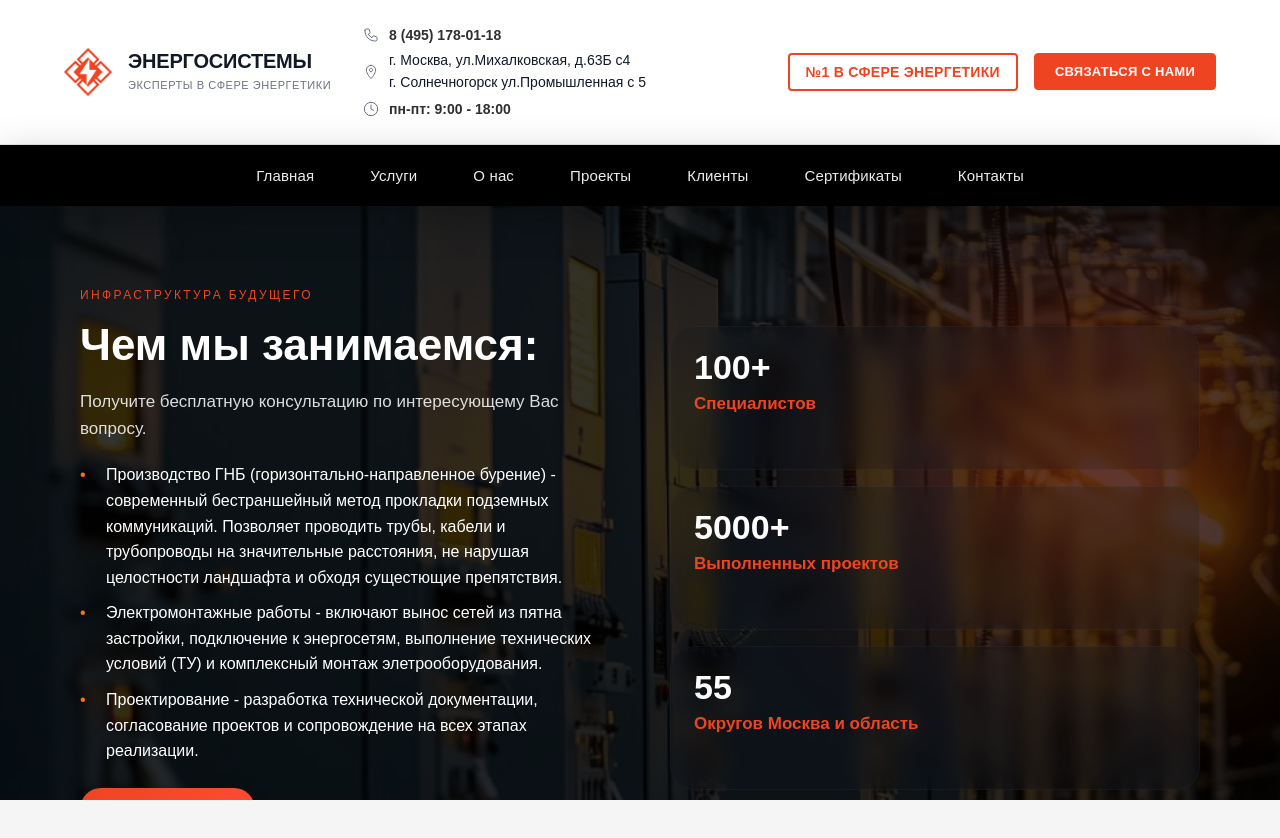
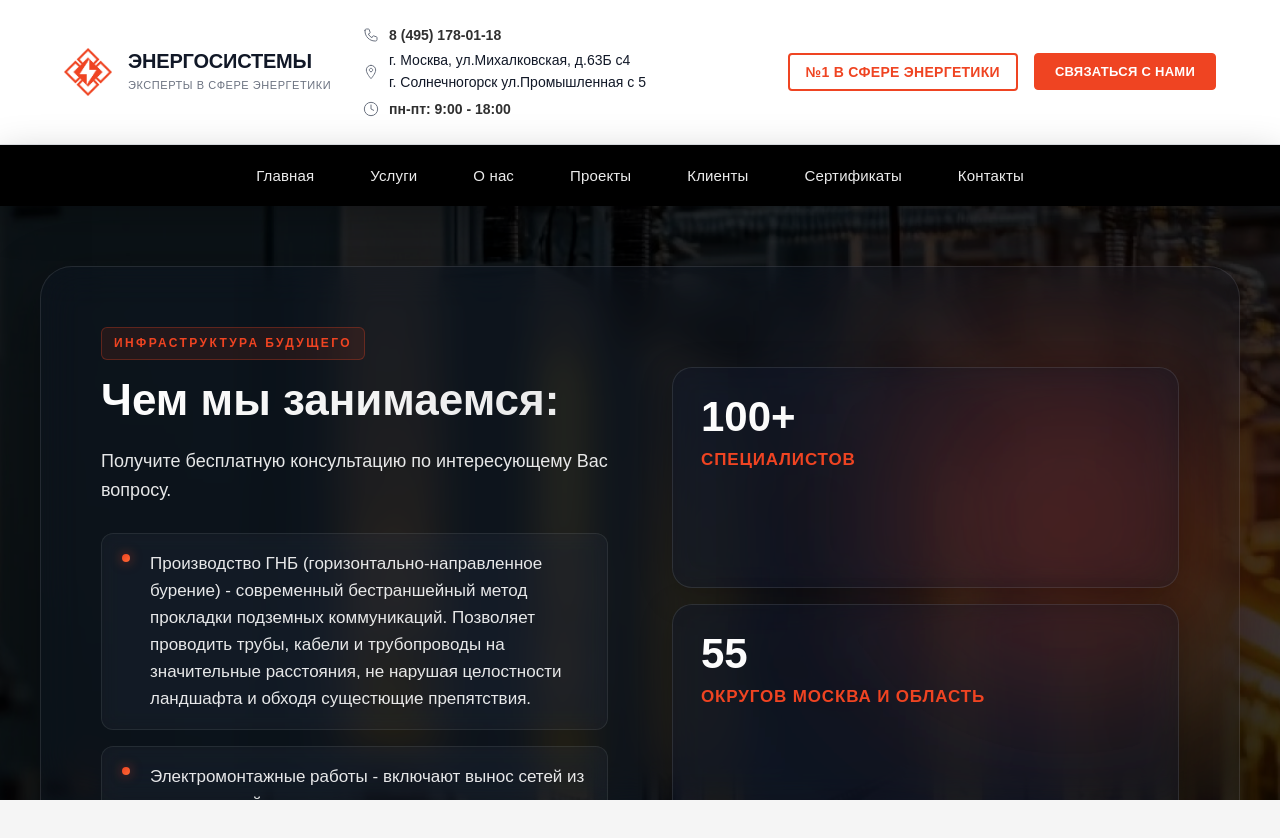
Before and after one commit to stepsharpnew/energo_systems, a Vue app in the folder front/: page / in a window 1280 px wide. Shown: the top 838 px of the page. Built offline with nearby package versions, Linux system fonts and the light colour scheme.

Commit message:
feat: enhance ContentBlocks and HeroSection components with improved animations, layout adjustments, and responsive design features

```diff
--- a/front/src/components/energy-systems/ContentBlocks.vue
+++ b/front/src/components/energy-systems/ContentBlocks.vue
@@ -2,11 +2,12 @@
   <section class="services-section" ref="aboutSection">
     <div ref="block1" class="content-block content-block-1" data-speed="0.9">
       <img
+        ref="image1"
         :src="contentImage1"
         alt="О компании"
         class="content-image content-image-1"
       />
-      <div class="content-text">
+      <div ref="text1" class="content-text">
         <h2 class="content-title">О компании</h2>
         <p class="content-intro">
           Ведущая энергетическая компания с более чем 10-летним опытом работы в Москве и Московской области.
@@ -52,7 +53,7 @@
     </div>
 
     <div ref="block2" class="content-block content-block-2" data-speed="0.8">
-      <div class="content-text">
+      <div ref="text2" class="content-text">
         <h2 class="content-title">Как мы работаем</h2>
         <p class="content-intro">
           Мы предлагаем комплексный подход к реализации проектов — от первичной консультации до ввода объекта в эксплуатацию.
@@ -105,11 +106,14 @@
       </div>
       <div class="content-images-group">
         <img
+          ref="image2"
           :src="contentImage2"
           alt="Как мы работаем"
           class="content-image content-image-2"
         />
         <img
+          v-if="!isMobile"
+          ref="image4"
           :src="contentImage4"
           alt="Как мы работаем"
           class="content-image content-image-4"
@@ -120,17 +124,20 @@
     <div ref="block3" class="content-block content-block-3" data-speed="0.8">
       <div class="content-images-group">
         <img
+          ref="image3"
           :src="contentImage3"
           alt="Наши преимущества"
           class="content-image content-image-3"
         />
         <img
+          v-if="!isMobile"
+          ref="image5"
           :src="contentImage5"
           alt="Наши преимущества"
           class="content-image content-image-5"
         />
       </div>
-      <div class="content-text">
+      <div ref="text3" class="content-text">
         <h2 class="content-title">Наши преимущества</h2>
         <p class="content-intro">
           Мы создаем максимальную ценность для наших клиентов, сочетая профессиональный опыт,
@@ -226,9 +233,11 @@ export default {
       contentImage4,
       contentImage5,
       rossetiLogo,
+      isMobile: false,
     };
   },
   mounted() {
+    this.checkMobile();
     this.$nextTick(() => {
       this.setupScrollTrigger();
       // Обновляем ScrollTrigger после монтирования
@@ -247,6 +256,9 @@ export default {
     }
   },
   methods: {
+    checkMobile() {
+      this.isMobile = window.innerWidth <= 992;
+    },
     setupScrollTrigger() {
       const gsap = this.$gsap;
       const ScrollTrigger = this.$ScrollTrigger;
@@ -267,81 +279,222 @@ export default {
         scrubValue: 0.5,
       };
 
-      // Анимация для блока 1 (движение слева) - появляется вниз, пропадает вверх
+      // Анимация для блока 1 - отдельно для изображения и текста
       if (this.$refs.block1) {
-        const anim1 = gsap.fromTo(
-          this.$refs.block1,
+        // Анимация изображения
+        if (this.$refs.image1) {
+          const imageAnim1 = gsap.fromTo(
+            this.$refs.image1,
             {
               opacity: 0,
               x: -animConfig.xOffset,
+              scale: 0.95,
             },
             {
               opacity: 1,
               x: 0,
-            ease: "power1.out",
+              scale: 1,
+              ease: "power2.out",
               scrollTrigger: {
                 trigger: this.$refs.block1,
-              start: "top 90%",
-              end: isMobile ? "top 50%" : "center 60%",
-              scrub: animConfig.scrubValue, // Привязка к скроллу - работает в обе стороны
+                start: "top 85%",
+                end: isMobile ? "top 40%" : "center 50%",
+                scrub: animConfig.scrubValue,
               },
             }
           );
-
-        if (anim1.scrollTrigger) {
-          this.scrollTriggers.push(anim1.scrollTrigger);
+          if (imageAnim1.scrollTrigger) {
+            this.scrollTriggers.push(imageAnim1.scrollTrigger);
           }
         }
 
-      // Анимация для блока 2 (движение справа) - появляется вниз, пропадает вверх
+        // Анимация текста
+        if (this.$refs.text1) {
+          const textAnim1 = gsap.fromTo(
+            this.$refs.text1,
+            {
+              opacity: 0,
+              y: 30,
+            },
+            {
+              opacity: 1,
+              y: 0,
+              ease: "power2.out",
+              scrollTrigger: {
+                trigger: this.$refs.block1,
+                start: "top 85%",
+                end: isMobile ? "top 40%" : "center 50%",
+                scrub: animConfig.scrubValue,
+              },
+            }
+          );
+          if (textAnim1.scrollTrigger) {
+            this.scrollTriggers.push(textAnim1.scrollTrigger);
+          }
+        }
+      }
+
+      // Анимация для блока 2 - отдельно для изображений и текста
       if (this.$refs.block2) {
-        const anim2 = gsap.fromTo(
-          this.$refs.block2,
+        // Анимация первого изображения
+        if (this.$refs.image2) {
+          const imageAnim2 = gsap.fromTo(
+            this.$refs.image2,
             {
               opacity: 0,
               x: animConfig.xOffset,
+              scale: 0.95,
             },
             {
               opacity: 1,
               x: 0,
-            ease: "power1.out",
+              scale: 1,
+              ease: "power2.out",
               scrollTrigger: {
                 trigger: this.$refs.block2,
-              start: "top 90%",
-              end: isMobile ? "top 50%" : "center 60%",
-              scrub: animConfig.scrubValue, // Привязка к скроллу - работает в обе стороны
+                start: "top 85%",
+                end: isMobile ? "top 40%" : "center 50%",
+                scrub: animConfig.scrubValue,
               },
             }
           );
-
-        if (anim2.scrollTrigger) {
-          this.scrollTriggers.push(anim2.scrollTrigger);
+          if (imageAnim2.scrollTrigger) {
+            this.scrollTriggers.push(imageAnim2.scrollTrigger);
           }
         }
 
-      // Анимация для блока 3 (движение слева) - появляется вниз, пропадает вверх
-      if (this.$refs.block3) {
-        const anim3 = gsap.fromTo(
-          this.$refs.block3,
+        // Анимация второго изображения (с задержкой)
+        if (this.$refs.image4) {
+          const imageAnim4 = gsap.fromTo(
+            this.$refs.image4,
             {
               opacity: 0,
-            x: -animConfig.xOffset,
+              x: animConfig.xOffset,
+              scale: 0.95,
             },
             {
               opacity: 1,
               x: 0,
-            ease: "power1.out",
+              scale: 1,
+              ease: "power2.out",
               scrollTrigger: {
-              trigger: this.$refs.block3,
-              start: "top 90%",
-              end: isMobile ? "top 50%" : "center 60%",
-              scrub: animConfig.scrubValue, // Привязка к скроллу - работает в обе стороны
+                trigger: this.$refs.block2,
+                start: "top 85%",
+                end: isMobile ? "top 40%" : "center 50%",
+                scrub: animConfig.scrubValue,
               },
             }
           );
+          if (imageAnim4.scrollTrigger) {
+            this.scrollTriggers.push(imageAnim4.scrollTrigger);
+          }
+        }
 
-        if (anim3.scrollTrigger) {
-          this.scrollTriggers.push(anim3.scrollTrigger);
+        // Анимация текста
+        if (this.$refs.text2) {
+          const textAnim2 = gsap.fromTo(
+            this.$refs.text2,
+            {
+              opacity: 0,
+              y: 30,
+            },
+            {
+              opacity: 1,
+              y: 0,
+              ease: "power2.out",
+              scrollTrigger: {
+                trigger: this.$refs.block2,
+                start: "top 85%",
+                end: isMobile ? "top 40%" : "center 50%",
+                scrub: animConfig.scrubValue,
+              },
+            }
+          );
+          if (textAnim2.scrollTrigger) {
+            this.scrollTriggers.push(textAnim2.scrollTrigger);
+          }
+        }
+      }
+
+      // Анимация для блока 3 - отдельно для изображений и текста
+      if (this.$refs.block3) {
+        // Анимация первого изображения
+        if (this.$refs.image3) {
+          const imageAnim3 = gsap.fromTo(
+            this.$refs.image3,
+            {
+              opacity: 0,
+              x: -animConfig.xOffset,
+              scale: 0.95,
+            },
+            {
+              opacity: 1,
+              x: 0,
+              scale: 1,
+              ease: "power2.out",
+              scrollTrigger: {
+                trigger: this.$refs.block3,
+                start: "top 85%",
+                end: isMobile ? "top 40%" : "center 50%",
+                scrub: animConfig.scrubValue,
+              },
+            }
+          );
+          if (imageAnim3.scrollTrigger) {
+            this.scrollTriggers.push(imageAnim3.scrollTrigger);
+          }
+        }
+
+        // Анимация второго изображения (с задержкой)
+        if (this.$refs.image5) {
+          const imageAnim5 = gsap.fromTo(
+            this.$refs.image5,
+            {
+              opacity: 0,
+              x: -animConfig.xOffset,
+              scale: 0.95,
+            },
+            {
+              opacity: 1,
+              x: 0,
+              scale: 1,
+              ease: "power2.out",
+              scrollTrigger: {
+                trigger: this.$refs.block3,
+                start: "top 85%",
+                end: isMobile ? "top 40%" : "center 50%",
+                scrub: animConfig.scrubValue,
+              },
+            }
+          );
+          if (imageAnim5.scrollTrigger) {
+            this.scrollTriggers.push(imageAnim5.scrollTrigger);
+          }
+        }
+
+        // Анимация текста
+        if (this.$refs.text3) {
+          const textAnim3 = gsap.fromTo(
+            this.$refs.text3,
+            {
+              opacity: 0,
+              y: 30,
+            },
+            {
+              opacity: 1,
+              y: 0,
+              ease: "power2.out",
+              scrollTrigger: {
+                trigger: this.$refs.block3,
+                start: "top 85%",
+                end: isMobile ? "top 40%" : "center 50%",
+                scrub: animConfig.scrubValue,
+              },
+            }
+          );
+          if (textAnim3.scrollTrigger) {
+            this.scrollTriggers.push(textAnim3.scrollTrigger);
+          }
         }
       }
 
@@ -497,6 +650,13 @@ export default {
       const gsap = this.$gsap;
       const ScrollTrigger = this.$ScrollTrigger;
 
+      // Обновляем состояние мобильного устройства
+      const wasMobile = this.isMobile;
+      this.checkMobile();
+
+      // Если состояние изменилось, нужно пересоздать анимации
+      if (wasMobile !== this.isMobile) {
+        this.$nextTick(() => {
           if (!gsap || !ScrollTrigger) return;
 
           // При изменении размера пересоздаем анимации
@@ -507,6 +667,15 @@ export default {
 
           // Пересоздаем анимации с новыми параметрами
           this.setupScrollTrigger();
+        });
+      } else if (gsap && ScrollTrigger) {
+        // Если состояние не изменилось, просто обновляем ScrollTrigger
+        if (this.scrollTriggers.length > 0) {
+          this.scrollTriggers.forEach((st) => st.kill());
+          this.scrollTriggers = [];
+        }
+        this.setupScrollTrigger();
+      }
     },
   },
 };
@@ -573,7 +742,7 @@ export default {
   grid-area: image;
   display: grid;
   grid-template-columns: 1fr;
-  grid-template-rows: 1fr 1fr;
+  grid-auto-rows: auto;
   gap: clamp(16px, 2.5vw, 24px);
   width: 100%;
 }
--- a/front/src/components/energy-systems/HeroSection.vue
+++ b/front/src/components/energy-systems/HeroSection.vue
@@ -24,12 +24,12 @@
           <span>Специалистов</span>
         </div>
         <div class="stat-card">
+          <strong>55</strong>
+          <span>Округов Москва и область</span>
+        </div>
+        <div class="stat-card stat-card-full">
           <strong>5000+</strong>
           <span>Выполненных проектов</span>
-        </div>
-        <div class="stat-card">
-          <strong>55</strong>
-          <span>Округов Москва и область</span>
         </div>
       </div>
     </div>
@@ -73,14 +73,18 @@ export default {
 .hero-container {
   max-width: 1200px;
   margin: 0 auto;
-  padding: 20px 40px;
+  padding: clamp(40px, 5vw, 60px);
   display: grid;
   grid-template-columns: repeat(auto-fit, minmax(280px, 1fr));
-  gap: clamp(24px, 5vw, 60px);
-  border-radius: 36px;
+  gap: clamp(32px, 5vw, 80px);
+  border-radius: 32px;
   color: #fff;
   position: relative;
   z-index: 1;
+  background: rgba(15, 23, 42, 0.3);
+  backdrop-filter: blur(20px);
+  border: 1px solid rgba(255, 255, 255, 0.1);
+  box-shadow: 0 20px 60px rgba(0, 0, 0, 0.4);
 }
 
 .hero-content,
@@ -95,38 +99,70 @@ export default {
   font-size: 12px;
   color: #ef4422;
   margin-bottom: 14px;
+  font-weight: 600;
+  display: inline-block;
+  padding: 6px 12px;
+  background: rgba(239, 68, 34, 0.1);
+  border-radius: 6px;
+  border: 1px solid rgba(239, 68, 34, 0.3);
 }
 
 .hero-content h2 {
   font-size: clamp(30px, 4vw, 44px);
-  margin-bottom: 16px;
+  margin-bottom: 20px;
   line-height: 1.2;
+  font-weight: 700;
+  background: linear-gradient(135deg, #ffffff 0%, rgba(255, 255, 255, 0.9) 100%);
+  -webkit-background-clip: text;
+  -webkit-text-fill-color: transparent;
+  background-clip: text;
 }
 
 .hero-description {
-  color: rgba(255, 255, 255, 0.85);
-  margin-bottom: 20px;
-  font-size: 17px;
+  color: rgba(255, 255, 255, 0.9);
+  margin-bottom: 28px;
+  font-size: clamp(16px, 1.8vw, 18px);
+  line-height: 1.6;
+  font-weight: 400;
 }
 
 .hero-list {
   list-style: none;
   padding: 0;
-  margin: 0 0 24px;
+  margin: 0 0 32px;
   display: grid;
-  gap: 10px;
+  gap: 16px;
 }
 
 .hero-list li {
   position: relative;
-  padding-left: 26px;
+  padding: 16px 20px 16px 48px;
+  background: rgba(255, 255, 255, 0.03);
+  border-radius: 12px;
+  border: 1px solid rgba(255, 255, 255, 0.08);
+  color: rgba(255, 255, 255, 0.9);
+  font-size: clamp(15px, 1.6vw, 17px);
+  line-height: 1.6;
+  transition: all 0.3s ease;
+  backdrop-filter: blur(10px);
+}
+
+.hero-list li:hover {
+  background: rgba(255, 255, 255, 0.06);
+  border-color: rgba(239, 68, 34, 0.3);
+  transform: translateX(4px);
 }
 
 .hero-list li::before {
-  content: '•';
+  content: '';
   position: absolute;
-  left: 0;
-  color: #f97316;
+  left: 20px;
+  top: 20px;
+  width: 8px;
+  height: 8px;
+  background: linear-gradient(135deg, #ef4422, #ff6934);
+  border-radius: 50%;
+  box-shadow: 0 0 12px rgba(239, 68, 34, 0.6);
 }
 
 .hero-cta {
@@ -137,25 +173,57 @@ export default {
 }
 
 .hero-cta button {
-  background: linear-gradient(135deg, #ef4422, #ff4c34);
+  background: linear-gradient(135deg, #ef4422, #ff6934);
   border: none;
-  border-radius: 999px;
-  padding: 12px 32px;
+  border-radius: 12px;
+  padding: 16px 36px;
   color: #fff;
-  font-weight: 600;
+  font-weight: 700;
   cursor: pointer;
   font-size: 16px;
-  transition: transform 0.3s ease, box-shadow 0.3s ease;
+  transition: all 0.3s ease;
+  box-shadow: 0 4px 16px rgba(239, 68, 34, 0.3);
+  position: relative;
+  overflow: hidden;
+}
+
+.hero-cta button::before {
+  content: '';
+  position: absolute;
+  top: 0;
+  left: -100%;
+  width: 100%;
+  height: 100%;
+  background: linear-gradient(90deg, transparent, rgba(255, 255, 255, 0.2), transparent);
+  transition: left 0.5s ease;
+}
+
+.hero-cta button:hover::before {
+  left: 100%;
 }
 
 .hero-cta button:hover {
   transform: translateY(-3px);
-  box-shadow: 0 15px 30px rgba(239, 68, 34, 0.4);
+  box-shadow: 0 8px 24px rgba(239, 68, 34, 0.5);
+  background: linear-gradient(135deg, #ff6934, #ef4422);
+}
+
+.hero-cta button:active {
+  transform: translateY(-1px);
 }
 
 .hero-cta span {
   font-size: 14px;
-  color: rgba(255, 255, 255, 0.7);
+  color: rgba(255, 255, 255, 0.8);
+  font-weight: 500;
+  display: flex;
+  align-items: center;
+  gap: 8px;
+}
+
+.hero-cta span::before {
+  content: '⚡';
+  font-size: 16px;
 }
 
 .hero-stats {
@@ -176,24 +244,59 @@ export default {
 }
 
 .stat-card {
-  background: rgba(15, 23, 42, 0.178);
-  border-radius: 24px;
-  padding: 24px;
-  backdrop-filter: blur(10px);
-  box-shadow: inset 0 0 0 1px rgba(255, 255, 255, 0.03);
+  background: rgba(15, 23, 42, 0.4);
+  border-radius: 20px;
+  padding: 28px;
+  backdrop-filter: blur(16px);
+  border: 1px solid rgba(255, 255, 255, 0.1);
+  box-shadow: 0 8px 32px rgba(0, 0, 0, 0.3);
+  transition: all 0.3s ease;
+  position: relative;
+  overflow: hidden;
+}
+
+.stat-card::before {
+  content: '';
+  position: absolute;
+  top: 0;
+  left: 0;
+  right: 0;
+  height: 3px;
+  background: linear-gradient(90deg, #ef4422, #ff6934, #ef4422);
+  opacity: 0;
+  transition: opacity 0.3s ease;
+}
+
+.stat-card:hover {
+  transform: translateY(-4px);
+  border-color: rgba(239, 68, 34, 0.4);
+  box-shadow: 0 12px 40px rgba(239, 68, 34, 0.2);
+  background: rgba(15, 23, 42, 0.5);
+}
+
+.stat-card:hover::before {
+  opacity: 1;
 }
 
 .stat-card strong {
   display: block;
-  font-size: 34px;
+  font-size: clamp(32px, 4vw, 42px);
   line-height: 1;
-  margin-bottom: 6px;
+  margin-bottom: 8px;
+  font-weight: 800;
+  background: linear-gradient(135deg, #ffffff 0%, rgba(255, 255, 255, 0.9) 100%);
+  -webkit-background-clip: text;
+  -webkit-text-fill-color: transparent;
+  background-clip: text;
+  font-family: 'Arial', sans-serif;
 }
 
 .stat-card span {
   color: #ef4422;
-  font-size: 17px;
+  font-size: clamp(15px, 1.8vw, 17px);
   font-weight: 600;
+  text-transform: uppercase;
+  letter-spacing: 0.05em;
 }
 
 @media (max-width: 768px) {
@@ -211,7 +314,12 @@ export default {
   }
 
   .hero-stats {
-    grid-template-columns: repeat(auto-fit, minmax(180px, 1fr));
+    grid-template-columns: 1fr 1fr;
+    gap: 12px;
+  }
+
+  .stat-card-full {
+    grid-column: 1 / -1;
   }
 }
 
```
Lines whose indentation alone changed are shown as unchanged.
